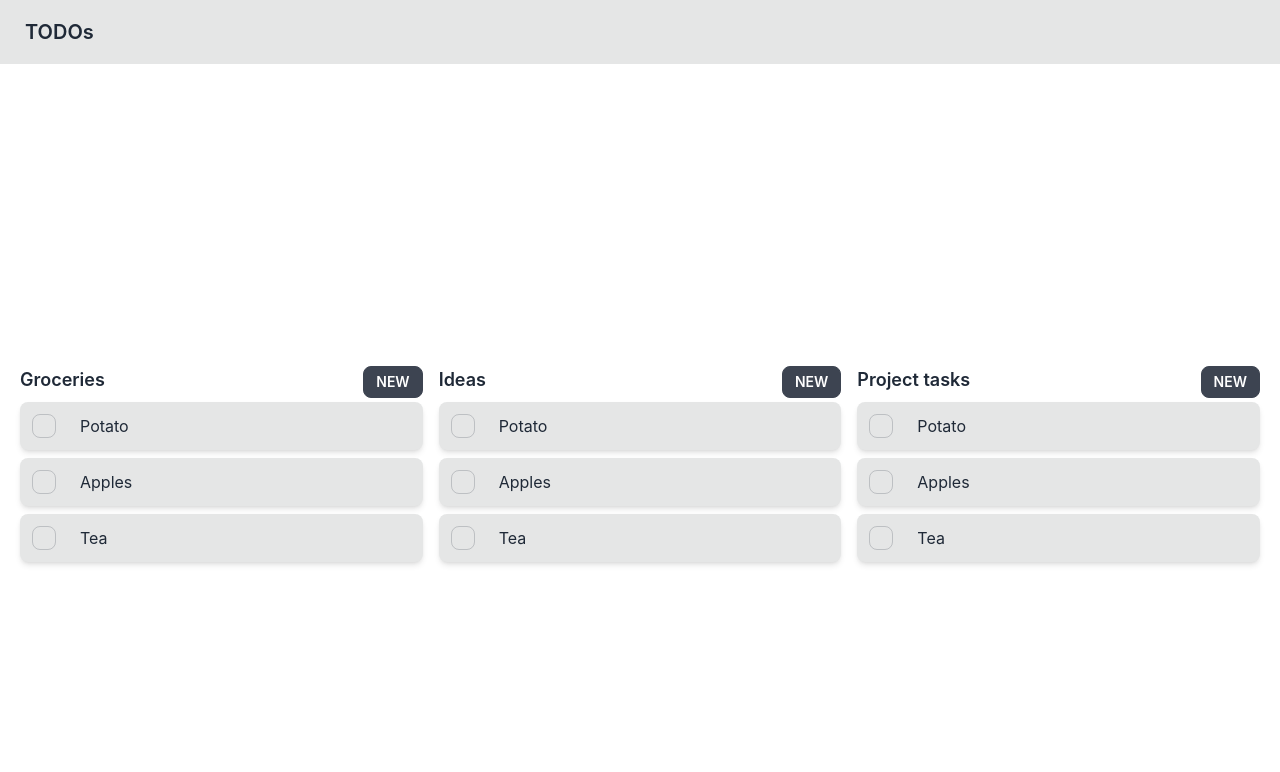
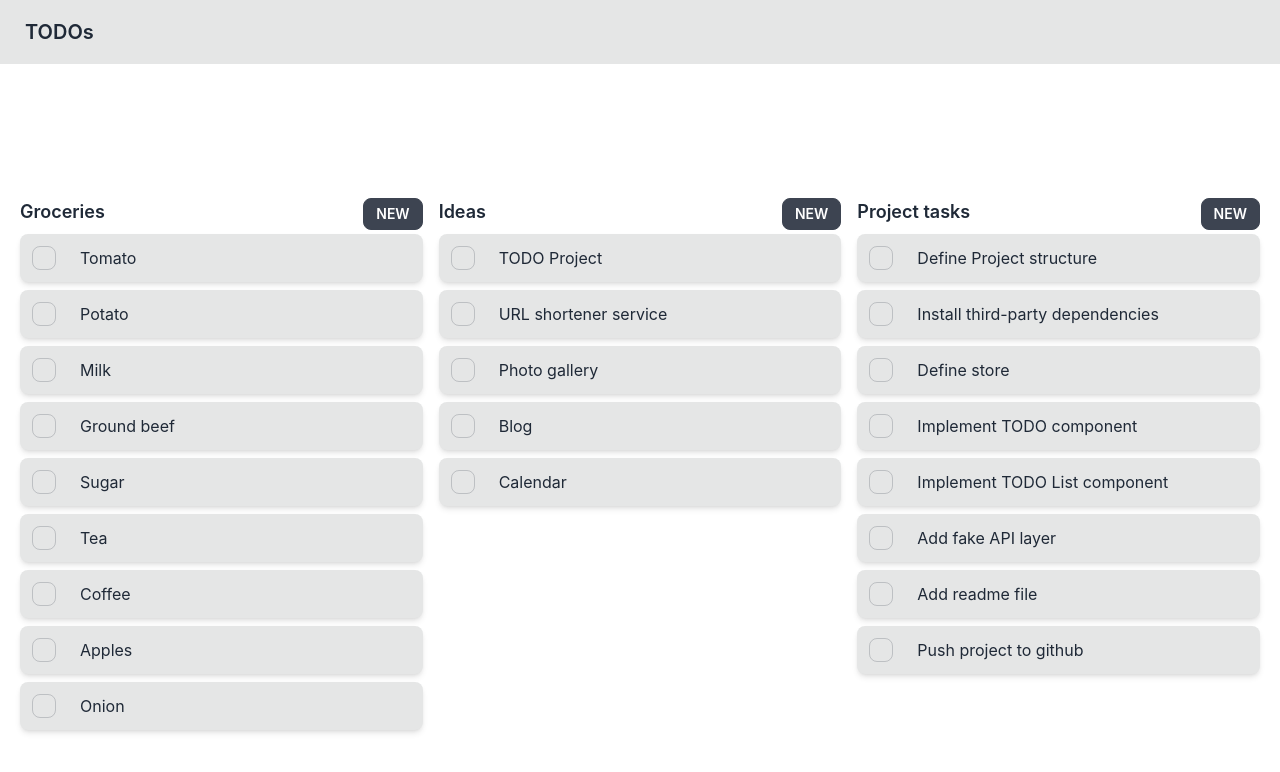
Before and after one commit to localhost5001/todolist, a React (Vite) app in the folder web/: page / in a window 1280 px wide. Shown: the top 772 px of the page. Built offline with nearby package versions, Linux system fonts and the light colour scheme.

Commit message:
web: todoList: use recoil state and suspense

```diff
--- a/web/src/components/todoList.tsx
+++ b/web/src/components/todoList.tsx
@@ -1,33 +1,41 @@
-import { useState, useMemo } from 'react'
+import { useState, useMemo, Suspense } from 'react'
+import { useRecoilState } from 'recoil'
 
 import TodoItem from '@/components/todoItem'
 import NewTodoItem from '@/components/newTodoItem'
 
 import type { TodoItemPayload } from '@/models/todoItem'
 
+import { todoFamily } from '@/state/todos'
+
 interface TodoListProps {
   id: number
   title: string
 }
 
-export default function TodoList (props: TodoListProps) {
+function TodoList (props: TodoListProps) {
+  const [items, setItems] = useRecoilState(todoFamily(props.id))
   const [showNewItem, setShowNewItem] = useState(false)
 
-  const [items, setItems] = useState([
-    { id: 1, checked: false, text: 'Potato' },
-    { id: 2, checked: false, text: 'Apples' },
-    { id: 3, checked: false, text: 'Tea' },
-  ])
+  const handleItemCheckedChange = (index: number, checked: boolean) => {
+    setItems((oldArr) => {
+      const oldItem = oldArr[index]
+      const newArr = [...oldArr]
 
-  const handleItemCheckedChange = (index: number, checked: boolean) => {
-    const newItems = [...items]
-    newItems[index].checked = checked
-    setItems(newItems)
+      newArr[index] = {...oldItem, checked: checked}
+
+      return newArr
+    })
   }
   const handleItemTextChange = (index: number, text: string) => {
-    const newItems = [...items]
-    newItems[index].text = text
-    setItems(newItems)
+    setItems((oldArr) => {
+      const oldItem = oldArr[index]
+      const newArr = [...oldArr]
+
+      newArr[index] = {...oldItem, text: text}
+
+      return newArr
+    })
   }
   const handleAddBtnClick = () => {
     setShowNewItem(!showNewItem)
@@ -86,3 +94,11 @@
     </div>
   )
 }
+
+export default function TodoListSuspensed(props: TodoListProps) {
+  return (
+    <Suspense fallback={<div className='h-screen w-full grid place-items-center font-bold text-lg'>Loading...</div>}>
+      <TodoList {...props} />
+    </Suspense>
+  )
+}
```
